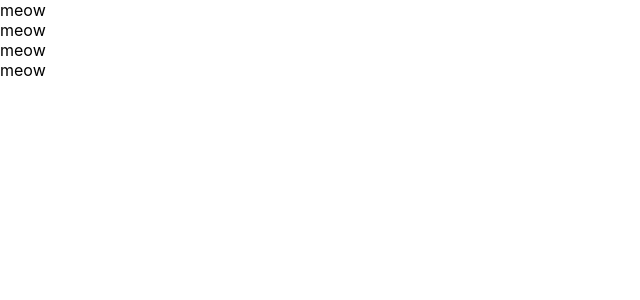
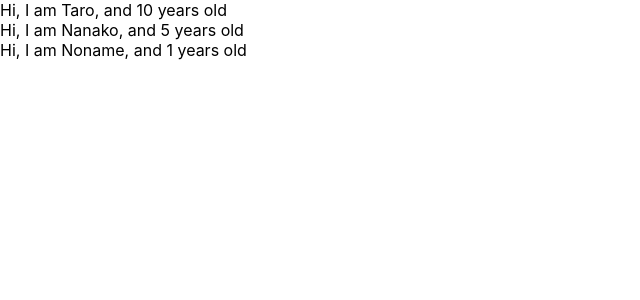
Before and after one commit to tsumuri-ohmiya/udemy-react-redux-crud-application, a React (Create React App) app: page / in a window 1280 px wide. Shown: the top 300 px of the page, without its empty margins (0-640 px from the left). Built offline with nearby package versions, Linux system fonts and the light colour scheme.

Commit message:
learn props of component

```diff
--- a/src/App.js
+++ b/src/App.js
@@ -1,30 +1,35 @@
 import React from 'react';
 
-// class App extends Component {
-//   render() {
-//     return (
-//       <React.Fragment>
-//       <label htmlFor="bar">bar</label>
-//       <input type="text" onChange={() => console.log("I am clicked")} />
-//       </React.Fragment>
-//     )
-//   }
-// }
+const App = () => {
+  const profiles = [
+    {
+      name: "Taro", age: 10
+    },
+    {
+      name: "Nanako", age: 5
+    },
+    {
+      name: "Noname"
+    },
+  ]
 
-const App = () => {
   return (
     <div>
-      <Cat />
-      <Cat />
-      <Cat />
-      <Cat />
+      {
+        profiles.map((profile, index) => {
+          return <User name={profile.name} age={profile.age} key={index}/>;
+        })
+      }
     </div>
-    )
+  )
 }
 
-const Cat = () => {
-  return <div className="">meow</div>
+const User = (props) => {
+  return <div className="">Hi, I am {props.name}, and {props.age} years old</div>;
 }
 
+User.defaultProps = {
+  age: 1
+}
 
 export default App;
```
